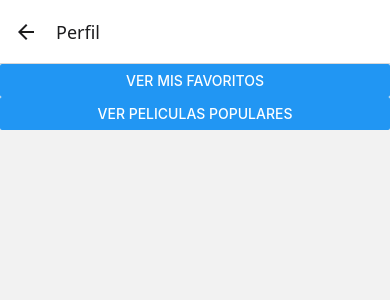
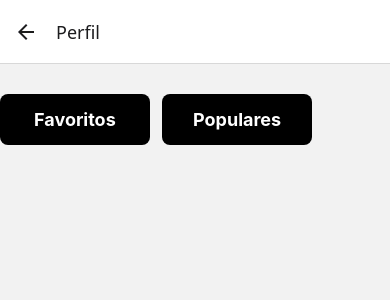
Before and after one commit to gperezunitec/cineplus_frontend, a React Native app: screen /Perfil in a window 390 px wide. Shown: the top 300 px of the page. Built offline with nearby package versions, Linux system fonts and the light colour scheme.

Commit message:
Estilo Botones

```diff
--- a/Pages/Home.tsx
+++ b/Pages/Home.tsx
@@ -129,10 +129,6 @@ export default function Home() {
             </View>
 
 
-            <Button
-                title="Ver Películas populares"
-                onPress={() => navigation.navigate('Peliculas Populares')}
-            />
         </View>
     );
 }
--- a/Pages/InformacionUsuario.tsx
+++ b/Pages/InformacionUsuario.tsx
@@ -1,5 +1,5 @@
 import React from 'react';
-import {Button} from "react-native";
+import {Button, StyleSheet, Text, TouchableOpacity, View} from "react-native";
 import {useNavigation} from "@react-navigation/core";
 
 
@@ -9,9 +9,94 @@ export default function InformacionUsuario() {
 
     return(
         <>
-            <Button title={"Ver Mis Favoritos"} onPress={() => navigation.navigate('Mis Favoritos')}></Button>
-            <Button title={"Ver Peliculas populares"} onPress={() => navigation.navigate('Peliculas Populares')}></Button>
+            <View style={styles.buttonContainer} >
+                <TouchableOpacity style={styles.button} onPress={() => navigation.navigate('Mis Favoritos')}>
+                    <Text style={styles.buttonText}>Favoritos</Text>
+                </TouchableOpacity>
+                <TouchableOpacity style={styles.button} onPress={() => navigation.navigate('Peliculas Populares')}>
+                    <Text style={styles.buttonText}>Populares</Text>
+                </TouchableOpacity>
+            </View>
         </>
     );
 
 };
+
+
+
+const styles = StyleSheet.create({
+    container: {
+        flex: 1,
+        backgroundColor: '#FFFFFF',
+        alignItems: 'center',
+        paddingTop: 50,
+    },
+    logoContainer: {
+        alignItems: 'center',
+        marginBottom: 30,
+    },
+    logo: {
+        width: 130,
+        height: 130,
+        marginBottom: 5,
+    },
+    heading: {
+        fontSize: 28,
+        fontWeight: 'bold',
+        textAlign: 'center',
+        marginBottom: 30,
+        color: '#000',
+    },
+    formContainer: {
+        width: '80%',
+    },
+    label: {
+        fontSize: 16,
+        color: '#0c0b0bff',
+        marginBottom: 5,
+        marginTop: 15,
+        fontWeight: 'bold'
+    },
+    input: {
+        backgroundColor: '#E0E0E0',
+        borderRadius: 8,
+        paddingHorizontal: 15,
+        paddingVertical: 12,
+        fontSize: 16,
+        borderWidth: 1,
+        borderColor: '#f7f2f2ff',
+    },
+    buttonContainer: {
+        marginTop: 30,
+        width: '80%',
+        flexDirection: 'row',
+        justifyContent: 'space-between',
+    },
+    button: {
+        backgroundColor: '#000',
+        paddingVertical: 15,
+        borderRadius: 8,
+        alignItems: 'center',
+        width: '48%',
+    },
+    buttonSecondary: {
+        backgroundColor: '#555',
+    },
+    buttonText: {
+        color: '#FFF',
+        fontSize: 18,
+        fontWeight: 'bold'
+    },
+    registerButton: {
+        marginTop: 20,
+        padding: 10,
+    },
+    registerText: {
+        color: '#888',
+        fontSize: 16,
+    },
+    registerLink: {
+        color: '#000',
+        fontWeight: 'bold',
+    }
+});
--- a/Pages/ListaFavoritos.tsx
+++ b/Pages/ListaFavoritos.tsx
@@ -1,5 +1,5 @@
 import React, {useContext, useEffect, useState} from 'react';
-import {View, Text, FlatList, ActivityIndicator, Alert, StyleSheet, Button} from "react-native";
+import {View, Text, FlatList, ActivityIndicator, Alert, StyleSheet, Button, TouchableOpacity} from "react-native";
 import GlobalContext from "../Provider/GlobalProvider";
 
 
@@ -77,8 +77,14 @@ export default function ListaFavoritos() {
                         <Text style={styles.nombre}>🎬 {item.Pelicula?.titulo || "Título desconocido"}</Text>
                         <Text>⭐ Calificación: {item.calificacion || "N/A"}</Text>
                         <Text>💬 Comentario: {item.comentario || "Sin comentario"}</Text>
-                        <Button title={"Editar"}></Button>
-                        <Button title={"Eliminar" } onPress={() => eliminarFavorito(item.id_favorito)}></Button>
+                        <View style={styles.buttonContainer}>
+                            <TouchableOpacity style={styles.button}>
+                                <Text style={styles.buttonText}>Editar</Text>
+                            </TouchableOpacity>
+                            <TouchableOpacity style={[styles.button, styles.buttonSecondary]} onPress={() => eliminarFavorito(item.id_favorito)}>
+                                <Text style={styles.buttonText}>Eliminar</Text>
+                            </TouchableOpacity>
+                        </View>
                     </View>
                 )}
             />
@@ -87,9 +93,86 @@ export default function ListaFavoritos() {
 }
 
 const styles = StyleSheet.create({
-    container: { padding: 20, flex: 1 },
+
     titulo: { fontSize: 18, fontWeight: "bold", marginBottom: 10 },
     item: { padding: 10, marginBottom: 15, backgroundColor: "#f0f0f0", borderRadius: 10 },
     nombre: { fontSize: 16, fontWeight: "600", marginBottom: 5 },
     imagen: { width: "100%", height: 150, marginBottom: 5, borderRadius: 8 },
+
+    container: {
+        flex: 1,
+        backgroundColor: '#FFFFFF',
+        alignItems: 'center',
+        padding: 20,
+    },
+    logoContainer: {
+        alignItems: 'center',
+        marginBottom: 30,
+    },
+    logo: {
+        width: 130,
+        height: 130,
+        marginBottom: 5,
+    },
+    heading: {
+        fontSize: 28,
+        fontWeight: 'bold',
+        textAlign: 'center',
+        marginBottom: 30,
+        color: '#000',
+    },
+    formContainer: {
+        width: '80%',
+    },
+    label: {
+        fontSize: 16,
+        color: '#0c0b0bff',
+        marginBottom: 5,
+        marginTop: 15,
+        fontWeight: 'bold'
+    },
+    input: {
+        backgroundColor: '#E0E0E0',
+        borderRadius: 8,
+        paddingHorizontal: 15,
+        paddingVertical: 12,
+        fontSize: 16,
+        borderWidth: 1,
+        borderColor: '#f7f2f2ff',
+    },
+    buttonContainer: {
+        marginTop: 30,
+        width: '80%',
+        flexDirection: 'row',
+        justifyContent: 'space-between',
+    },
+    button: {
+        backgroundColor: '#000',
+        paddingVertical: 15,
+        borderRadius: 8,
+        alignItems: 'center',
+        width: '48%',
+    },
+    buttonSecondary: {
+        backgroundColor: '#555',
+    },
+    buttonText: {
+        color: '#FFF',
+        fontSize: 18,
+        fontWeight: 'bold'
+    },
+    registerButton: {
+        marginTop: 20,
+        padding: 10,
+    },
+    registerText: {
+        color: '#888',
+        fontSize: 16,
+    },
+    registerLink: {
+        color: '#000',
+        fontWeight: 'bold',
+    }
+
+
 });
--- a/Pages/TMBDComponent.tsx
+++ b/Pages/TMBDComponent.tsx
@@ -30,7 +30,12 @@ export default function TmbdComponent() {
         loadMovies();
     }, []);
 
-    const agregarAFavoritos = async (id_pelicula, titulo) => {
+
+
+
+
+    ///////////////////////////////////////////////////////////////////////////////////////
+    const agregarAFavoritos = async ( titulopelicula) => {
         if (!idContext) {
             Alert.alert("Error", "Debes iniciar sesión para agregar a favoritos");
             return;
@@ -42,8 +47,7 @@ export default function TmbdComponent() {
                 headers: { "Content-Type": "application/json" },
                 body: JSON.stringify({
                     id_usuario: idContext,
-                    id_pelicula: id_pelicula,
-                    titulo: titulo, // FIX: Use the 'titulo' parameter
+                    titulo: titulopelicula,
                     comentario: "",
                     calificacion: null,
                 }),
@@ -52,8 +56,9 @@ export default function TmbdComponent() {
             const nuevoFavorito = await response.json();
 
             if (response.ok) {
+
                 setFavoritos(prev => [...prev, nuevoFavorito]);
-                Alert.alert("Éxito", `La película ${titulo} ha sido agregada a tus favoritos ${id_pelicula}`)
+                Alert.alert("Éxito", `La película ${titulopelicula} ha sido agregada a tus favoritos  `)
             } else {
                 Alert.alert("Error", nuevoFavorito.error || "No se pudo agregar a favoritos");
             }
@@ -78,6 +83,10 @@ export default function TmbdComponent() {
     const handleMoviePress = (movie) => {
         console.log("Navegar a la pantalla de detalles de la pelicula", movie.title);
     };
+
+
+    /////////////////////////////////////////////////////////////////////////////////
+
 
     return (
         <View style={styles.container}>
@@ -115,7 +124,7 @@ export default function TmbdComponent() {
                             {/* Se añade el botón de favoritos */}
                             <TouchableOpacity
                                 style={styles.favoriteButton}
-                                onPress={() => agregarAFavoritos(movie.id_pelicula,movie.title)}
+                                onPress={() => agregarAFavoritos(movie.title)}
                             >
                                 <Text style={styles.favoriteButtonText}>❤</Text>
                             </TouchableOpacity>
@@ -138,7 +147,7 @@ export default function TmbdComponent() {
                             {/* Se añade el botón de favoritos */}
                             <TouchableOpacity
                                 style={styles.favoriteButton}
-                                onPress={() => agregarAFavoritos(movie.id_pelicula,movie.title)}
+                                onPress={() => agregarAFavoritos(movie.title)}
                             >
                                 <Text style={styles.favoriteButtonText}>❤</Text>
                             </TouchableOpacity>
@@ -150,6 +159,9 @@ export default function TmbdComponent() {
     );
 }
 
+
+
+///////////////////////////////////////////
 const styles = StyleSheet.create({
     container: {
         flex: 1,
```
